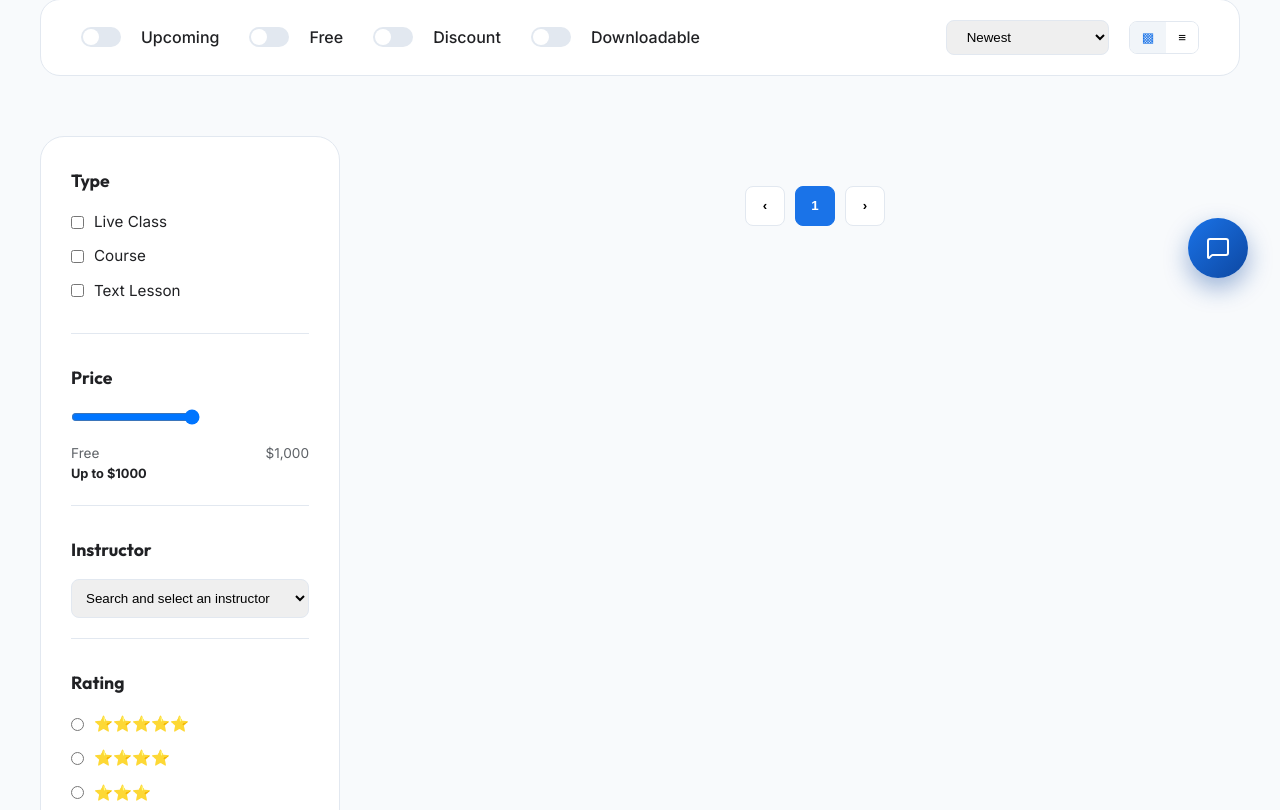
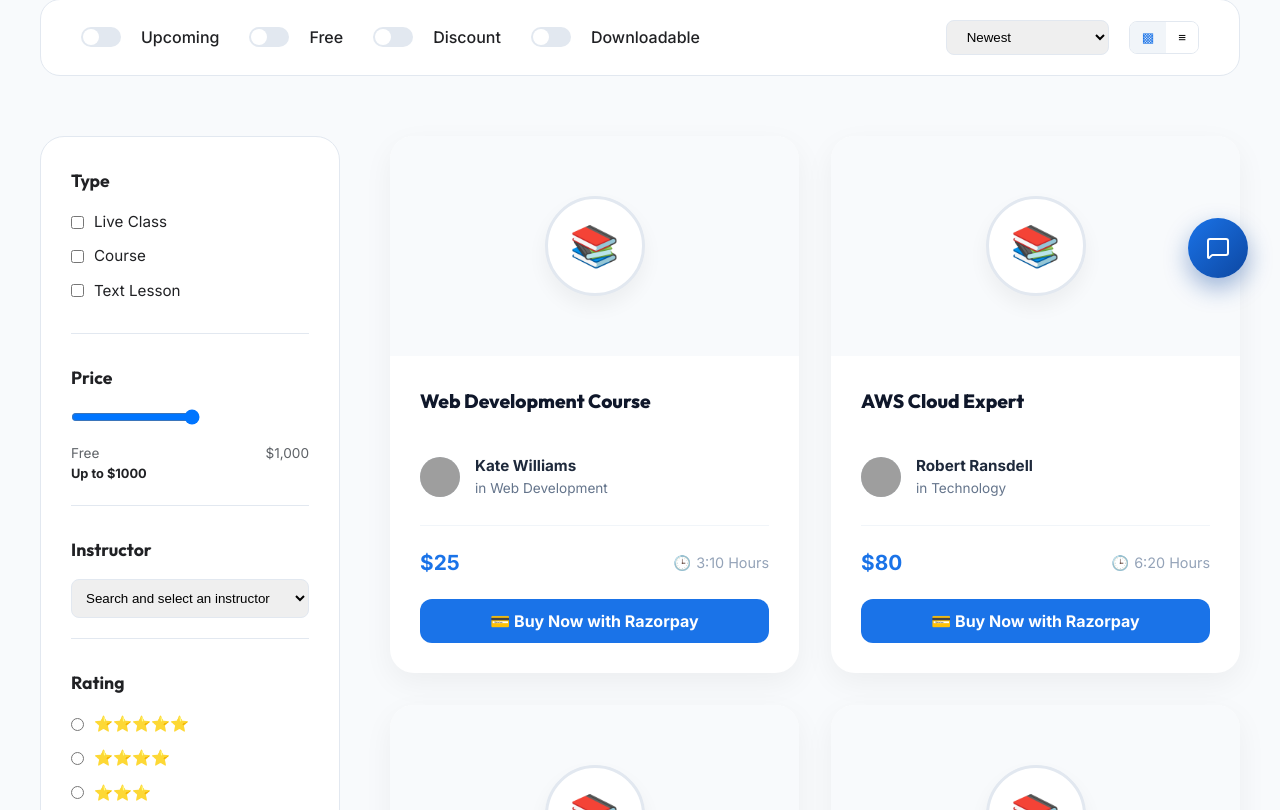
Before and after one commit to ayushnavale07/Rocket-LMS-, a React (Vite) app in the folder client/: page /courses in a window 1280 px wide. Shown: the part 490-1300 px from the top of the page. Built offline with nearby package versions, Linux system fonts and the light colour scheme; grey boxes are pictures that could not be loaded.

Commit message:
Hardcode static courses purely for visual verification on Vercel as requested by user

```diff
--- a/client/src/pages/Courses.jsx
+++ b/client/src/pages/Courses.jsx
@@ -227,7 +227,17 @@ const Courses = () => {
                         {loading ? (
                             <p>Loading...</p>
                         ) : (
-                            filteredCourses.slice((page - 1) * 9, page * 9).map(course => (
+                            [
+                                { _id: '101', title: "Web Development Course", instructor: "Kate Williams", price: 25, duration: "3:10 Hours", category: "Web Development" },
+                                { _id: '102', title: "AWS Cloud Expert", instructor: "Robert Ransdell", price: 80, duration: "6:20 Hours", category: "Technology" },
+                                { _id: '103', title: "Graphic Designing Course", instructor: "Affogato Media", price: 40, duration: "5:00 Hours", category: "Design" },
+                                { _id: '104', title: "Java Full Stack Course", instructor: "James Kong", price: 90, duration: "10:40 Hours", category: "Web Development" },
+                                { _id: '105', title: "MS Office Masterclass", instructor: "Ricardo Dave", price: 15, duration: "2:00 Hours", category: "Management" },
+                                { _id: '106', title: "App Development Course", instructor: "John Powe", price: 60, duration: "4:50 Hours", category: "Technology" },
+                                { _id: '107', title: "WordPress Complete Guide", instructor: "Linda Anderson", price: 20, duration: "2:40 Hours", category: "Web Development" },
+                                { _id: '108', title: "UI/UX Design Bootcamp", instructor: "Jessica Wray", price: 55, duration: "8:00 Hours", category: "Design" },
+                                { _id: '109', title: "Python Data Science", instructor: "Kate Williams", price: 45, duration: "6:00 Hours", category: "Science" }
+                            ].map(course => (
                                 <div className="course-card white-bg ModernMockupStyle" key={course._id} style={{ border: 'none', boxShadow: '0 10px 30px rgba(0,0,0,0.05)', borderRadius: '24px', overflow: 'hidden', padding: '0', cursor: 'pointer', transition: '0.3s' }}>
 
                                     {/* Mockup Graphic Top Area */}
```
